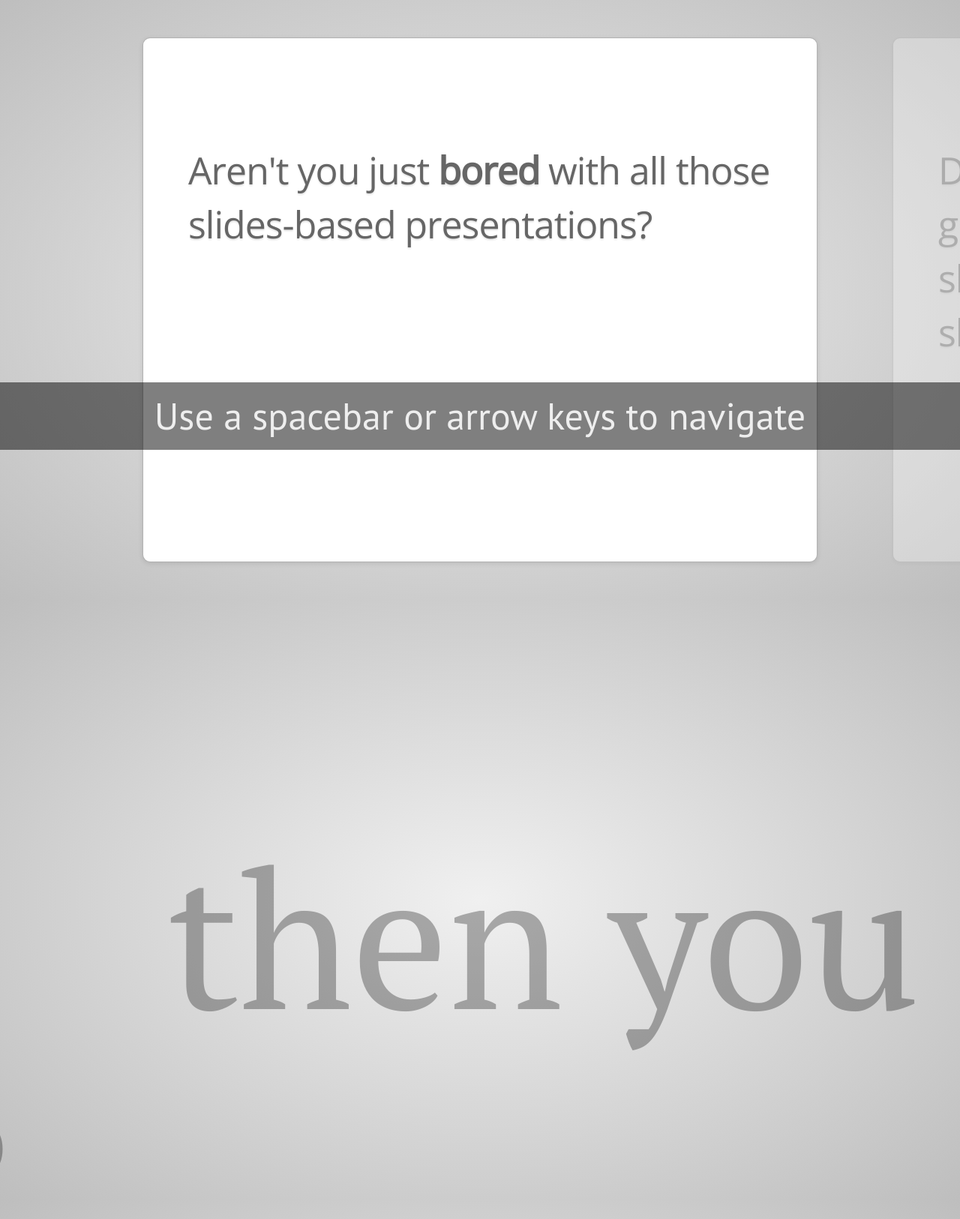
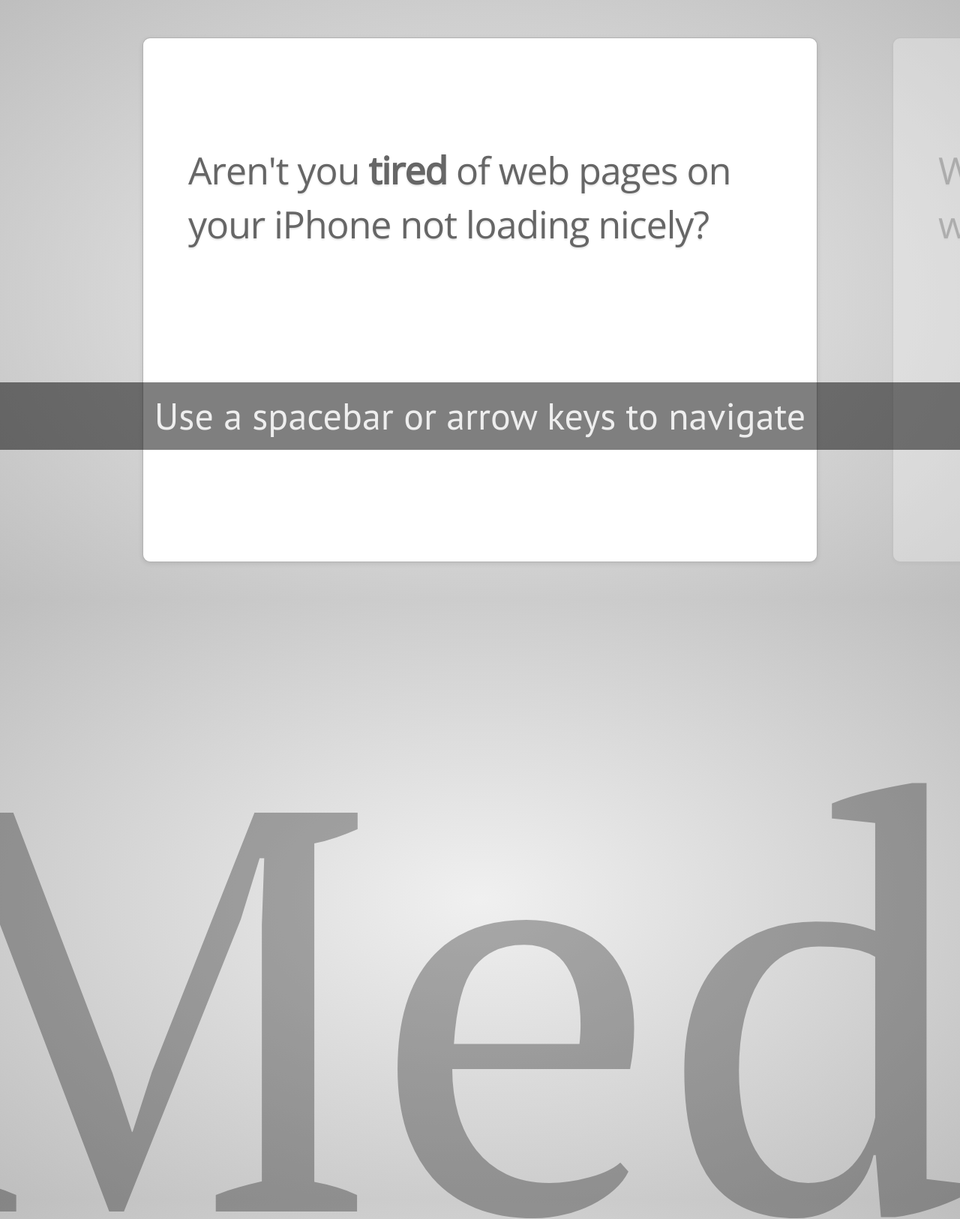
Before and after one commit to dshelts/comp398, a website: page hw07/index.html in a window 1280 px wide. Shown: the top 1626 px of the page at 75% size. Drawn offline with nearby package versions, Linux system fonts and the light colour scheme.

Commit message:
text changes

```diff
--- a/hw07/index.html
+++ b/hw07/index.html
@@ -68,7 +68,7 @@
     <meta charset="utf-8" />
     <meta name="viewport" content="width=1024" />
     <meta name="apple-mobile-web-app-capable" content="yes" />
-    <title>impress.js | presentation tool based on the power of CSS3 transforms and transitions in modern browsers | by Bartek Szopka @bartaz</title>
+    <title>Media Queries | a presentation based on the CSS3 tool to help make your web pages cross platform compatible | by Us</title>
 
     <meta name="description" content="impress.js is a presentation tool based on the power of CSS3 transforms and transitions in modern browsers and inspired by the idea behind prezi.com." />
     <meta name="author" content="Bartek Szopka" />
@@ -165,7 +165,7 @@
 
     -->
     <div id="bored" class="step slide" data-x="-1000" data-y="-1500">
-        <q>Aren't you just <b>bored</b> with all those slides-based presentations?</q>
+        <q>Aren't you <b>tired</b> of web pages on your iPhone not loading nicely?</q>
     </div>
 
     <!--
@@ -184,11 +184,11 @@
 
     -->
     <div class="step slide" data-x="0" data-y="-1500">
-        <q>Don't you think that presentations given <strong>in modern browsers</strong> shouldn't <strong>copy the limits</strong> of 'classic' slide decks?</q>
+        <q>Wondering how to make it so your web pages universally compatible?</q>
     </div>
 
     <div class="step slide" data-x="1000" data-y="-1500">
-        <q>Would you like to <strong>impress your audience</strong> with <strong>stunning visualization</strong> of your talk?</q>
+        <q>Well <strong>fear not</strong> with <strong>media queries</strong> you can be sure to have success!</q>
     </div>
 
     <!--
@@ -202,9 +202,8 @@
 
     -->
     <div id="title" class="step" data-x="0" data-y="0" data-scale="4">
-        <span class="try">then you should try</span>
-        <h1>impress.js<sup>*</sup></h1>
-        <span class="footnote"><sup>*</sup> no rhyme intended</span>
+
+        <h1>Media Queries</h1>
     </div>
 
     <!--
```
